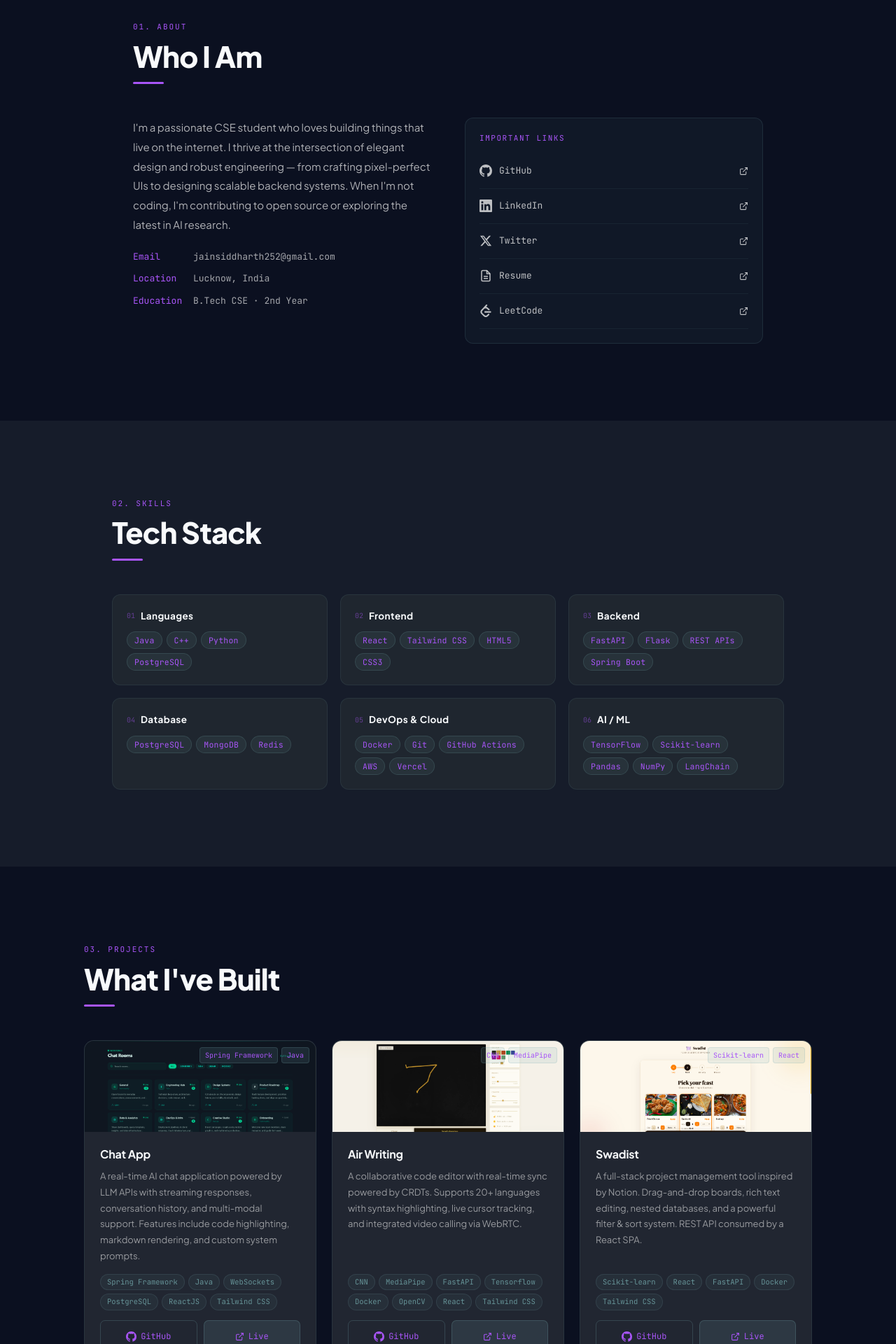
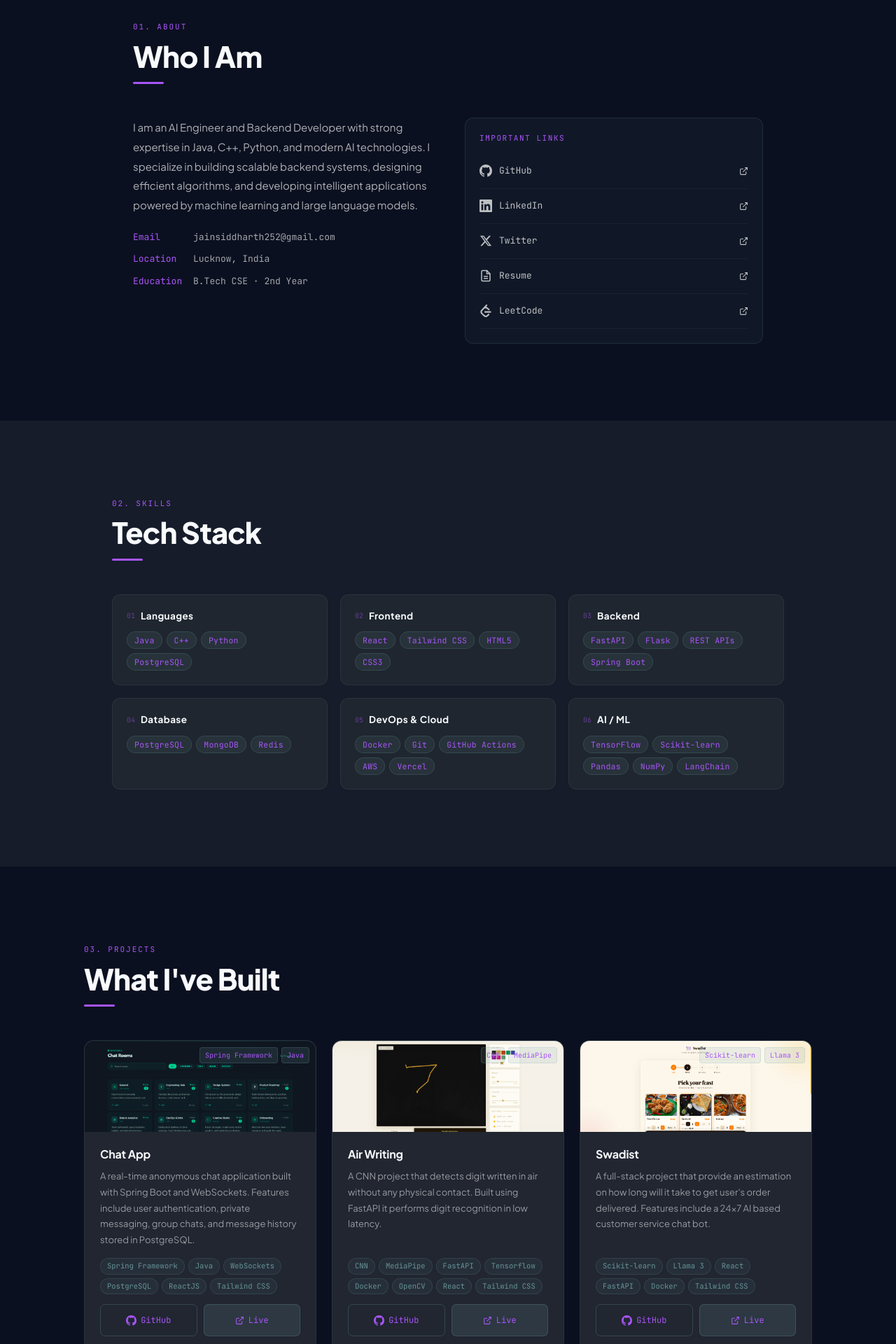
Before and after one commit to Siddharth-Jain-252/my_portfolio, a React (Vite) app: page / in a window 1280 px wide. Shown: the part 880-2800 px from the top of the page at 70% size. Built offline with nearby package versions, Linux system fonts and the light colour scheme.

Commit message:
Corrected personel data

```diff
--- a/src/components/HeroSection.jsx
+++ b/src/components/HeroSection.jsx
@@ -6,10 +6,10 @@ import aboutData from "../data/about.json";
 
 const PHRASES = [
   "Backend Developer",
-  "Artificial Intelligence Engineer",
-  "Creative Problem Solver",
+  "AI/ML Engineer",
+  "Data Structures & Algorithms Enthusiast",
   "Open Source Contributor",
-  "ML & GenAI Builder",
+  "GenAI System Developer",
 ];
 
 export default function HeroSection() {
--- a/src/data/about.json
+++ b/src/data/about.json
@@ -3,9 +3,8 @@
   "avatar": "SMJ",
   "university": "B.Tech CSE · 2nd Year",
   "email": "jainsiddharth252@gmail.com",
-  "contact": "+91 955-586-8497",
   "location": "Lucknow, India",
-  "bio": "I'm a passionate CSE student who loves building things that live on the internet. I thrive at the intersection of elegant design and robust engineering — from crafting pixel-perfect UIs to designing scalable backend systems. When I'm not coding, I'm contributing to open source or exploring the latest in AI research.",
+  "bio": "I am an AI Engineer and Backend Developer with strong expertise in Java, C++, Python, and modern AI technologies. I specialize in building scalable backend systems, designing efficient algorithms, and developing intelligent applications powered by machine learning and large language models.",
   "links": [
     { "label": "GitHub",   "url": "https://github.com/Siddharth-Jain-252/",   "icon": "gh" },
     { "label": "LinkedIn", "url": "https://www.linkedin.com/in/-siddharth-jain/", "icon": "li" },
--- a/src/data/projects.json
+++ b/src/data/projects.json
@@ -2,7 +2,7 @@
   {
     "name": "Chat App",
     "picture": "/images/ChatAppPic.png",
-    "description": "A real-time AI chat application powered by LLM APIs with streaming responses, conversation history, and multi-modal support. Features include code highlighting, markdown rendering, and custom system prompts.",
+    "description": "A real-time anonymous chat application built with Spring Boot and WebSockets. Features include user authentication, private messaging, group chats, and message history stored in PostgreSQL.",
     "tags": ["Spring Framework", "Java", "WebSockets", "PostgreSQL", "ReactJS", "Tailwind CSS"],
     "websiteLink": null,
     "githubLink": "https://github.com/Siddharth-Jain-252/ChatApp"
@@ -10,7 +10,7 @@
   {
     "name": "Air Writing",
     "picture": "/images/AirWritingPic.png",
-    "description": "A collaborative code editor with real-time sync powered by CRDTs. Supports 20+ languages with syntax highlighting, live cursor tracking, and integrated video calling via WebRTC.",
+    "description": "A CNN project that detects digit written in air without any physical contact. Built using FastAPI it performs digit recognition in low latency.",
     "tags": ["CNN", "MediaPipe", "FastAPI", "Tensorflow", "Docker", "OpenCV", "React", "Tailwind CSS"],
     "websiteLink": "https://airwriting2.vercel.app/",
     "githubLink": "https://github.com/Siddharth-Jain-252/air_writing"
@@ -18,15 +18,15 @@
   {
     "name": "Swadist",
     "picture": "/images/SwadistPic.png",
-    "description": "A full-stack project management tool inspired by Notion. Drag-and-drop boards, rich text editing, nested databases, and a powerful filter & sort system. REST API consumed by a React SPA.",
-    "tags": ["Scikit-learn", "React", "FastAPI", "Docker", "Tailwind CSS"],
+    "description": "A full-stack project that provide an estimation on how long will it take to get user's order delivered. Features include a 24x7 AI based customer service chat bot.",
+    "tags": ["Scikit-learn", "Llama 3", "React", "FastAPI", "Docker", "Tailwind CSS"],
     "websiteLink": "https://swadist-zeta.vercel.app/",
     "githubLink": "https://github.com/Siddharth-Jain-252/Swadist"
   },
   {
     "name": "Instagram Spam Detector",
     "picture": "/images/InstagramSpamPic.png",
-    "description": "An interactive platform to visualize 30+ sorting, pathfinding, and graph algorithms step-by-step. Built for learners — control speed, step backward, and see live complexity analysis.",
+    "description": "An interactive platform to detect whether a given Instagram profile is a spam account or not. Built using a dataset of Instagram profiles, the app provides real-time predictions based on user input.",
     "tags": ["Scikit-learn", "Javascript", "Css", "HTML"],
     "websiteLink": "https://fake-id-detection-3.onrender.com/",
     "githubLink": "https://github.com/Siddharth-Jain-252/Fake_Id_Detection"
@@ -34,9 +34,9 @@
   {
     "name": "MyKeyboard",
     "picture": "/images/MyKeyboardPic.png",
-    "description": "A college event and community platform with user authentication, real-time notifications, geolocation-based event discovery, and an admin dashboard for event organizers.",
+    "description": "A custom keyboard application that learns from user input to provide personalized and accurate next-word predictions. Built using user's typing history, the app offers a seamless typing experience",
     "tags": ["LSTM", "Tensorflow", "React", "Tailwind CSS"],
-    "websiteLink": "#",
+    "websiteLink": null,
     "githubLink": "https://github.com/Siddharth-Jain-252/MyKeyboard"
   }
 ]
```
